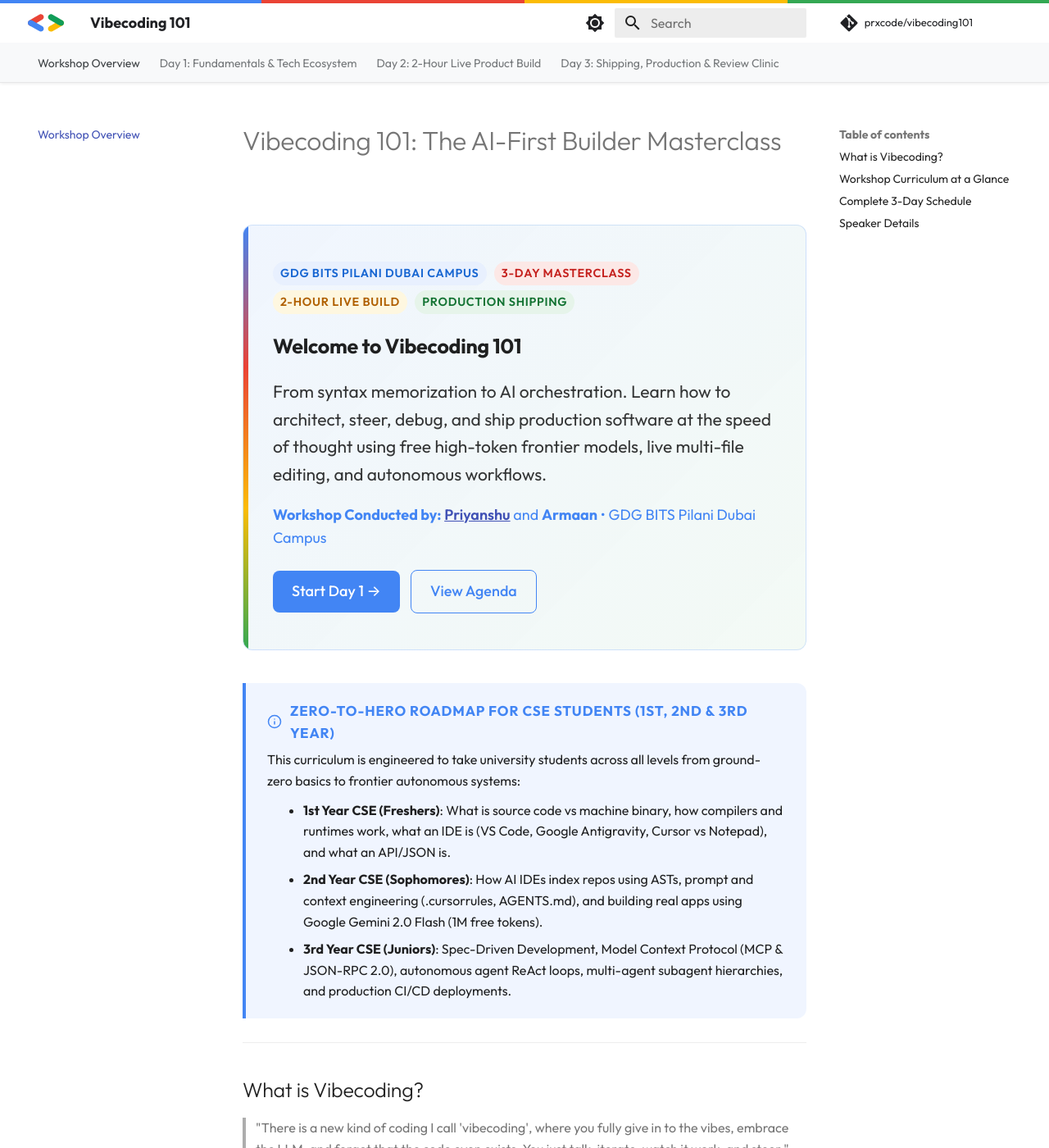
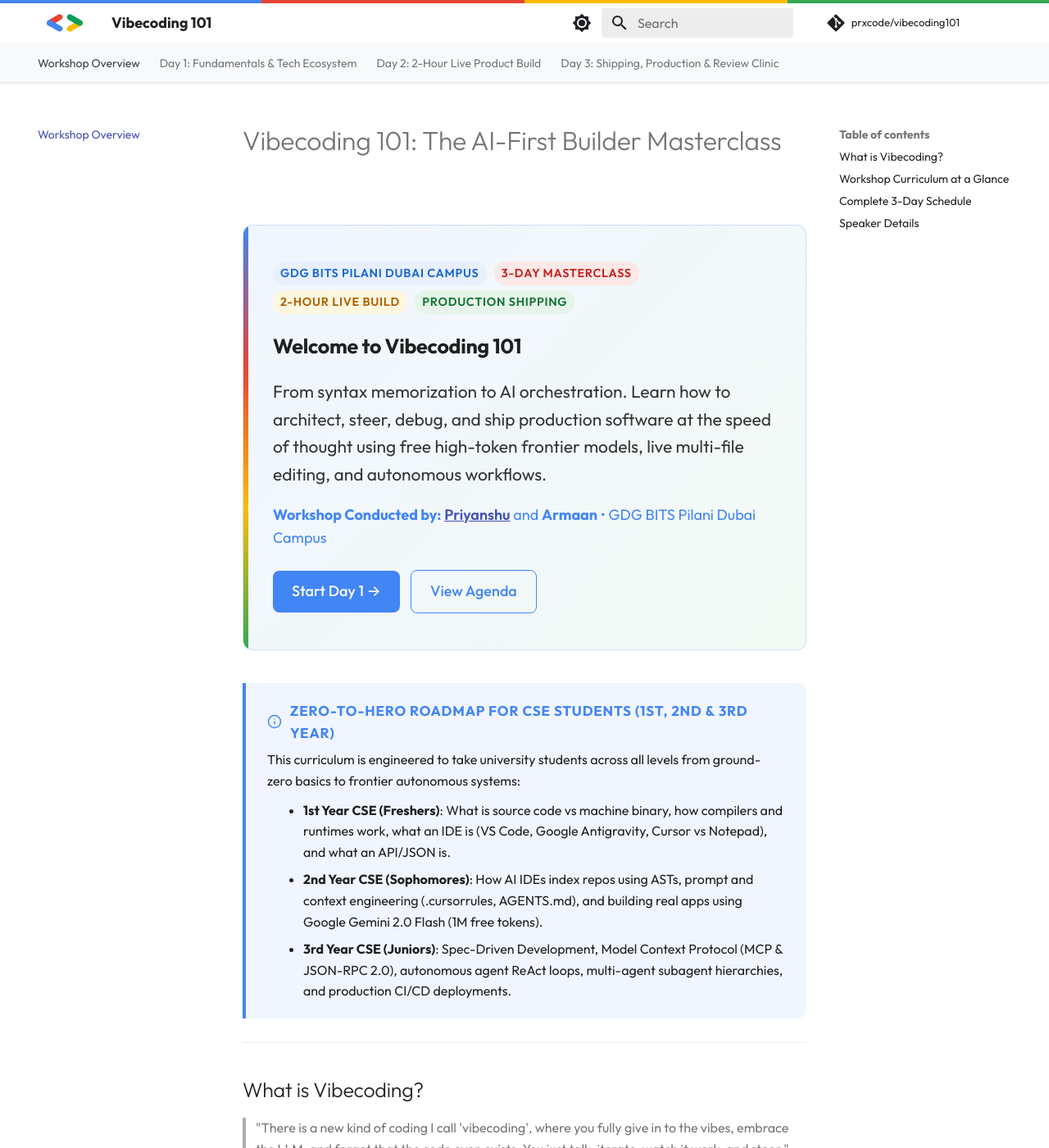
Before and after one commit to Karang1908/vibecoding, an MkDocs documentation site: the page built from docs/index.md, in a window 1280 px wide and 1400 px high. Shown: the whole window at 82% size. Built offline with MkDocs 1.6.1 and Material for MkDocs 9.7.7, drawn with Linux system fonts in a browser that asks for light colours; comment, search, counter and statistics services are not loaded.

Commit message:
style: increase header logo left margin and padding on mobile screens

```diff
--- a/docs/stylesheets/extra.css
+++ b/docs/stylesheets/extra.css
@@ -85,10 +85,15 @@
   box-shadow: 0 1px 4px rgba(0,0,0,0.08);
 }
 
-/* Logo prominence & visibility */
+/* Header Container & Logo Spacing */
+.md-header__inner {
+  padding-left: 1rem !important;
+  padding-right: 1rem !important;
+}
+
 .md-header__button.md-logo {
-  margin: auto 0.6rem auto 0;
-  padding: 0;
+  margin: auto 0.75rem auto 0.35rem !important;
+  padding: 0 !important;
   display: flex;
   align-items: center;
 }
@@ -107,9 +112,29 @@
 }
 
 @media screen and (max-width: 768px) {
+  .md-header__inner {
+    padding-left: 1.25rem !important;
+    padding-right: 0.85rem !important;
+  }
+
+  .md-header__button.md-logo {
+    margin: auto 0.6rem auto 0.35rem !important;
+  }
+
   .md-header__button.md-logo img,
   .md-header__button.md-logo svg {
     height: 1.85rem !important;
+  }
+}
+
+@media screen and (max-width: 480px) {
+  .md-header__inner {
+    padding-left: 1.35rem !important;
+    padding-right: 0.75rem !important;
+  }
+
+  .md-header__button.md-logo {
+    margin: auto 0.5rem auto 0.35rem !important;
   }
 }
 
```
